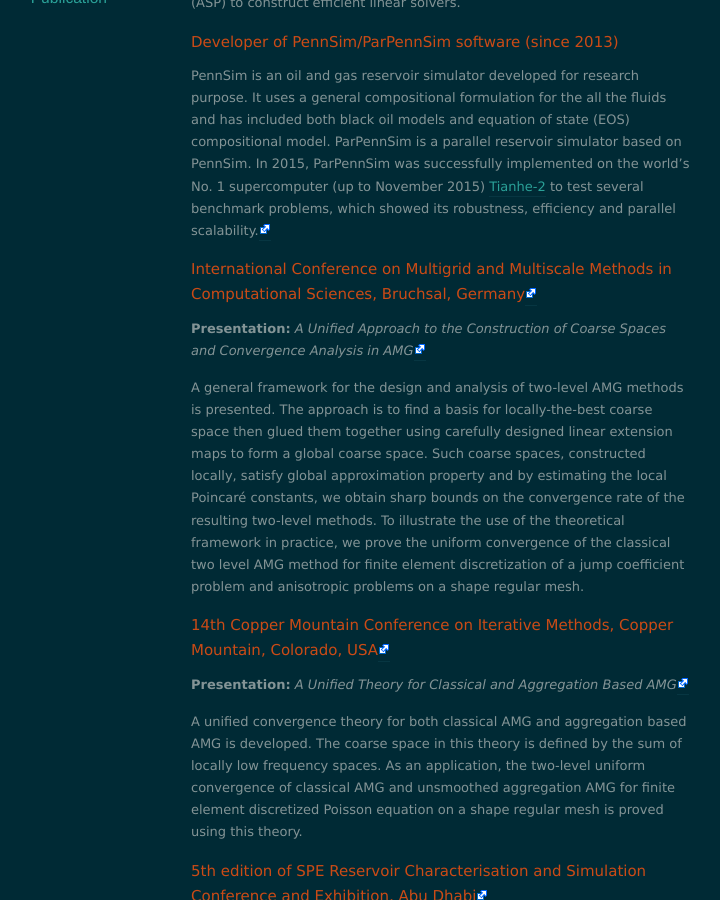
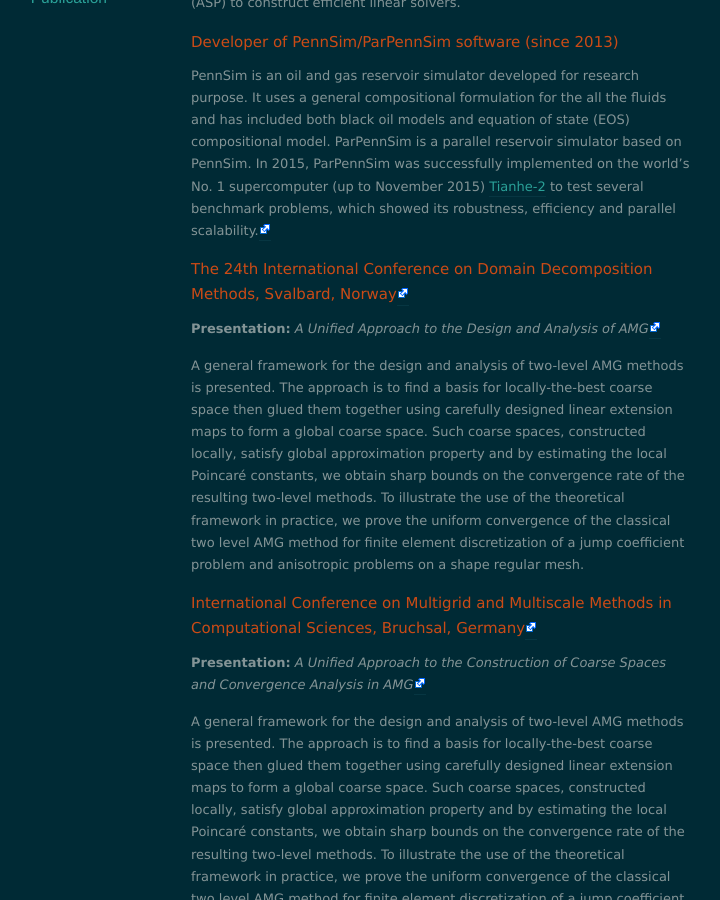
Before and after one commit to zhxsxuan/webpage, a Jekyll site: the page built from experience.md, in a window 1280 px wide and 900 px high, scrolled down 307 px. Shown: the whole window, without its empty margins (199-919 px from the left). Built offline with Jekyll 4.4.1, drawn with Linux system fonts in a browser that asks for light colours; nearby versions of some CDN libraries.

Commit message:
add experience

```diff
--- a/experience.md
+++ b/experience.md
@@ -15,6 +15,12 @@ to construct efficient linear solvers.
 ## Developer of PennSim/ParPennSim software (since 2013)
 PennSim is an oil and gas reservoir simulator developed for research purpose.
 It uses a general compositional formulation for the all the fluids and has included both black oil models and equation of state (EOS) compositional model. ParPennSim is a parallel reservoir simulator based on PennSim. In 2015,  ParPennSim was successfully implemented on the world’s No. 1 supercomputer (up to November 2015) [Tianhe-2](https://www.top500.org/lists/2015/11) to test several benchmark problems, which showed its robustness, efficiency and parallel scalability.[<img src="/images/Icon_External_Link.svg" alt="image"/>](https://www.onepetro.org/conference-paper/SPE-175602-MS)
+
+## The 24th International Conference on Domain Decomposition Methods, Svalbard, Norway[<img src="/images/Icon_External_Link.svg" alt="image"/>](http://www.ddm.org/dd24/home.html)
+
+**Presentation:** *A Unified Approach to the Design and Analysis of AMG*[<img src="/images/Icon_External_Link.svg" alt="image"/>](http://www.ddm.org/dd24/DD24ScheduleOverview-website.pdf)
+
+A general framework for the design and analysis of two-level AMG methods is presented. The approach is to find a basis for locally-the-best coarse space then glued them together using carefully designed linear extension maps to form a global coarse space. Such coarse spaces, constructed locally, satisfy global approximation property and by estimating the local Poincar&eacute; constants, we obtain sharp bounds on the convergence rate of the resulting two-level methods. To illustrate the use of the theoretical framework in practice, we prove the uniform convergence of the classical two level AMG method for finite element discretization of a jump coefficient problem and anisotropic problems on a shape regular mesh.
 
 ## International Conference on Multigrid and Multiscale Methods in Computational Sciences, Bruchsal, Germany[<img src="/images/Icon_External_Link.svg" alt="image"/>](http://gcsc.uni-frankfurt.de/img2016)
 
```
